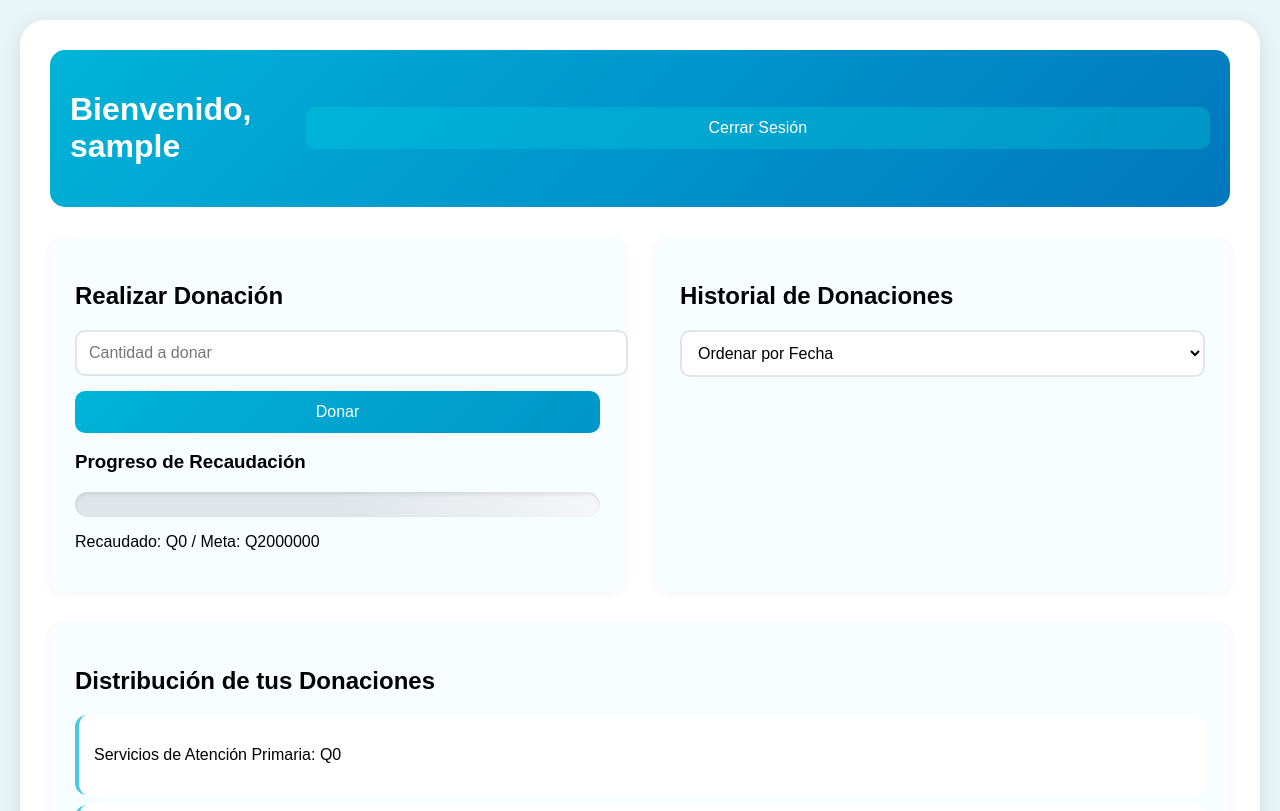
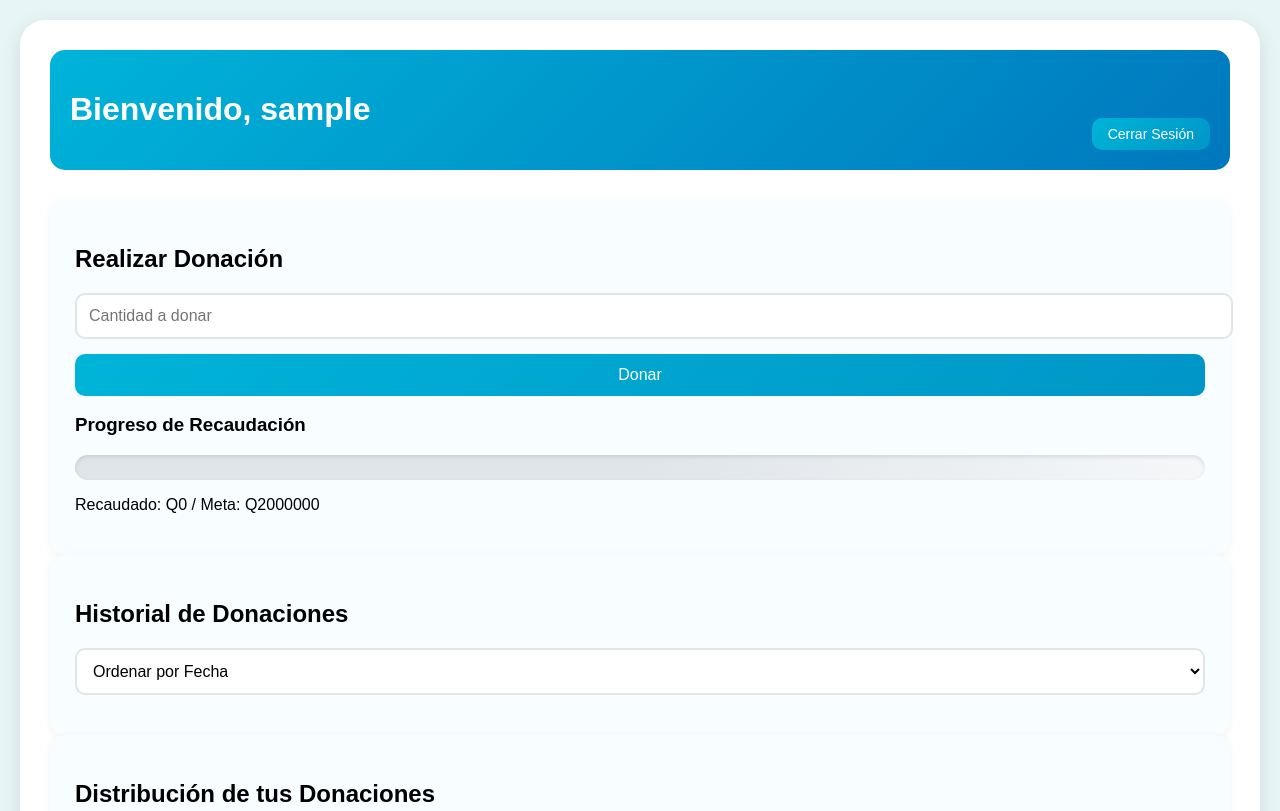
Before and after one commit to EdgarFive/0.Proyecto_PRIMER_PARCIAL, a website: page user_dashboard.html in a window 1280 px wide. Shown: the top 811 px of the page. Drawn offline with Linux system fonts and the light colour scheme; sample sign-in values are in the browser's storage.

Commit message:
modificado

```diff
--- a/user_dashboard.html
+++ b/user_dashboard.html
@@ -27,6 +27,18 @@
             margin-bottom: 30px;
             display: flex;
             justify-content: space-between;
+            align-items: flex-end;  /* Cambio para alinear al fondo */
+            position: relative;     /* Para posicionamiento del botón */
+        }
+
+        #logoutButton {
+            width: auto;           /* Anular el width: 100% de los botones */
+            padding: 8px 16px;     /* Reducir el padding para hacerlo más compacto */
+            font-size: 14px;       /* Reducir tamaño de fuente */
+            position: absolute;     /* Posicionamiento absoluto */
+            bottom: 20px;          /* Distancia desde el fondo */
+            right: 20px;           /* Distancia desde la derecha */
+        }
             align-items: center;
         }
         .donation-section {
```
